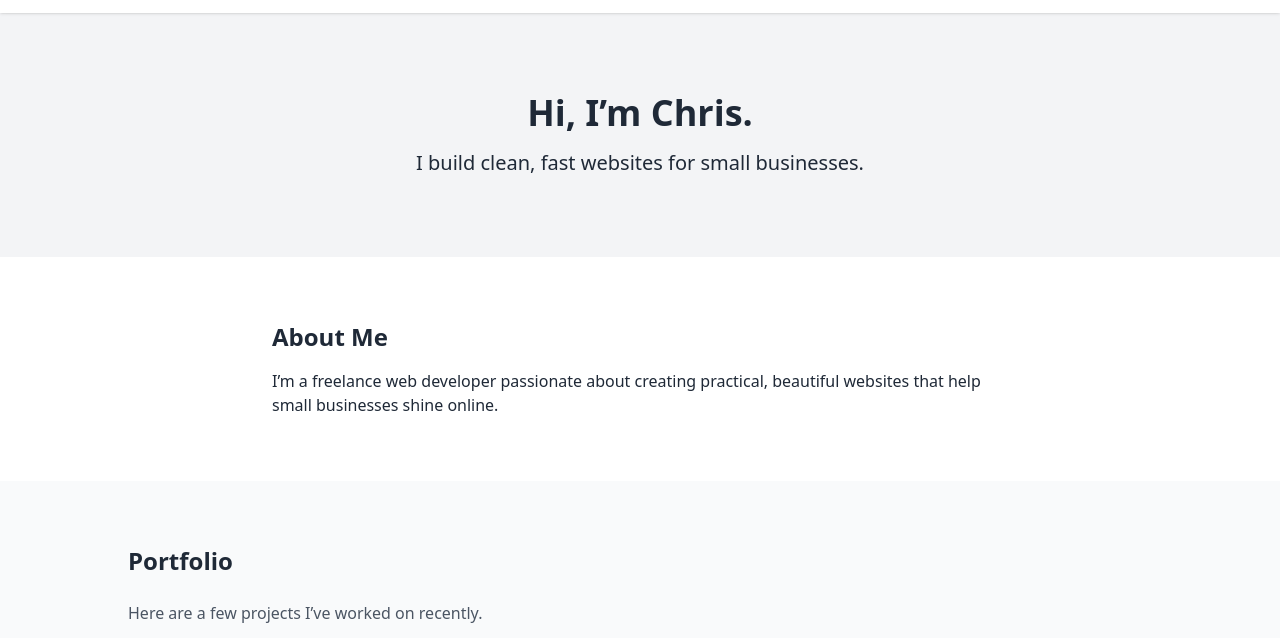
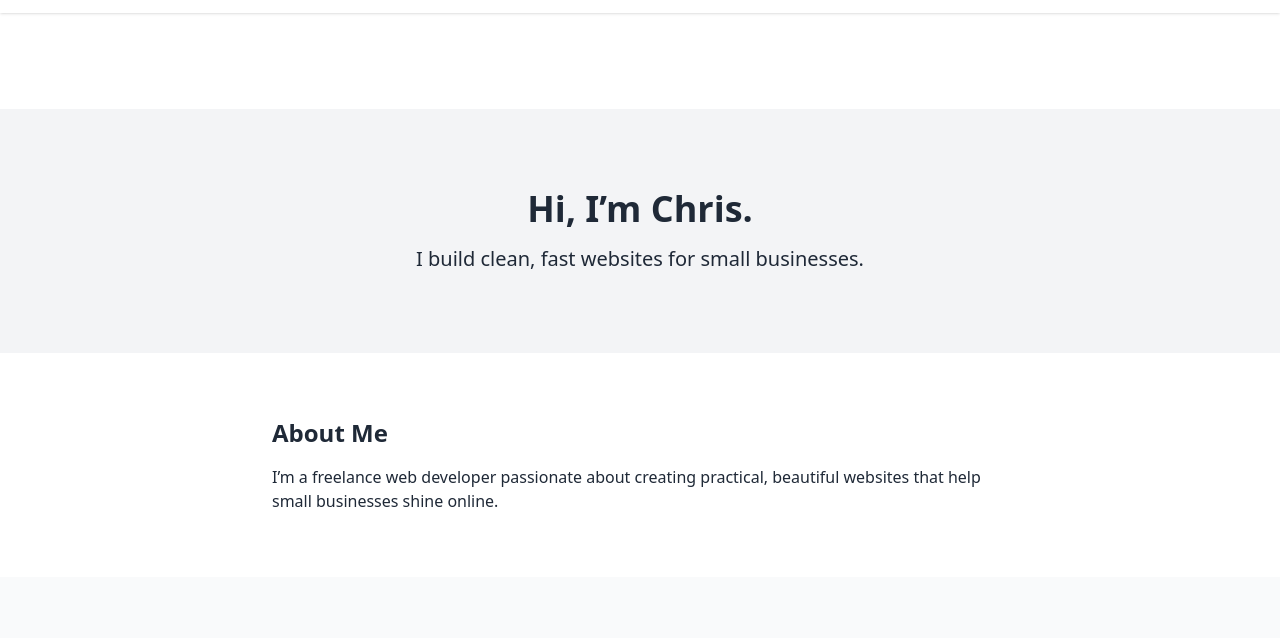
Before and after one commit to ceilingkicker/Portfolio, a plain HTML site: page index.html in a window 1280 px wide. Shown: the part 99-737 px from the top of the page. Drawn offline with nearby package versions, Linux system fonts and the light colour scheme.

Commit message:
Layout updates

```diff
--- a/index.html
+++ b/index.html
@@ -23,8 +23,15 @@
     }
   </style>
 
+  <style>
+    html {
+      overflow-x: hidden;
+    }
+  </style>
+
+
 </head>
-<body class="bg-white text-gray-800 font-sans">
+  <body class="bg-white text-gray-800 font-sans overflow-x-hidden">
 
   <a href="#main" class="sr-only focus:not-sr-only absolute top-2 left-2 bg-white text-black p-2 rounded shadow z-50">
     Skip to main content
@@ -54,7 +61,7 @@
 
 
   <!-- Hero -->
-  <section id="main" class="text-center py-20 bg-gray-100">
+    <section id="main" class="text-center py-20 bg-gray-100 mt-[6rem]">
     <h2 class="text-4xl font-bold mb-4">Hi, I’m Chris.</h2>
     <p class="text-xl">I build clean, fast websites for small businesses.</p>
   </section>
```
